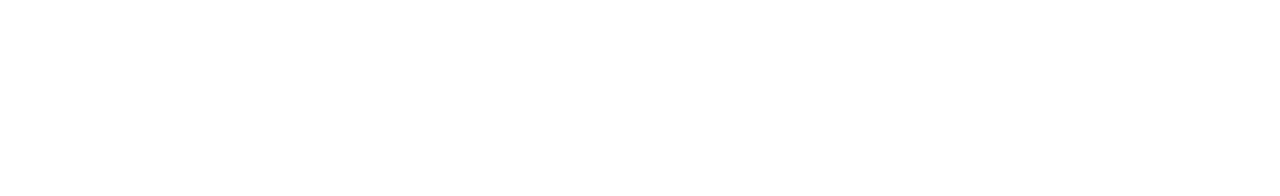
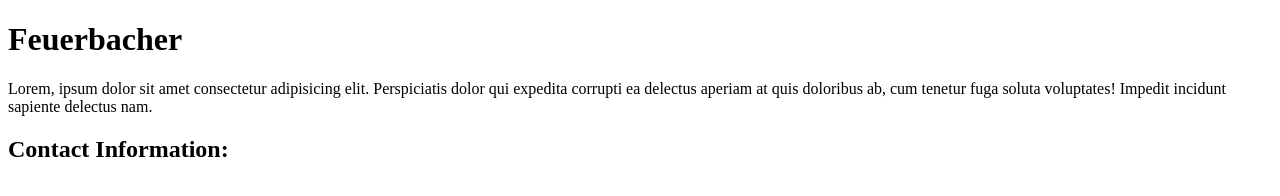
Before and after one commit to feuerbacherb/feuerbacherb.github.io, a plain HTML site: page index.html in a window 1280 px wide. Drawn offline with Linux system fonts and the light colour scheme.

Commit message:
put in basic HTML frame

```diff
--- a/index.html
+++ b/index.html
@@ -3,9 +3,22 @@
 <head>
    <meta charset="UTF-8">
    <meta name="viewport" content="width=device-width, initial-scale=1.0">
-   <title>Document</title>
+   <title>Feuerbacher</title>
 </head>
+
 <body>
+   <header>
+      <h1>Feuerbacher</h1>
+   </header>
 
+   <section>
+      <div>
+         Lorem, ipsum dolor sit amet consectetur adipisicing elit. Perspiciatis dolor qui expedita corrupti ea delectus aperiam at quis doloribus ab, cum tenetur fuga soluta voluptates! Impedit incidunt sapiente delectus nam.
+      </div>
+   </section>
+
+   <footer>
+      <h2>Contact Information:</h2>
+   </footer>
 </body>
 </html>
```
